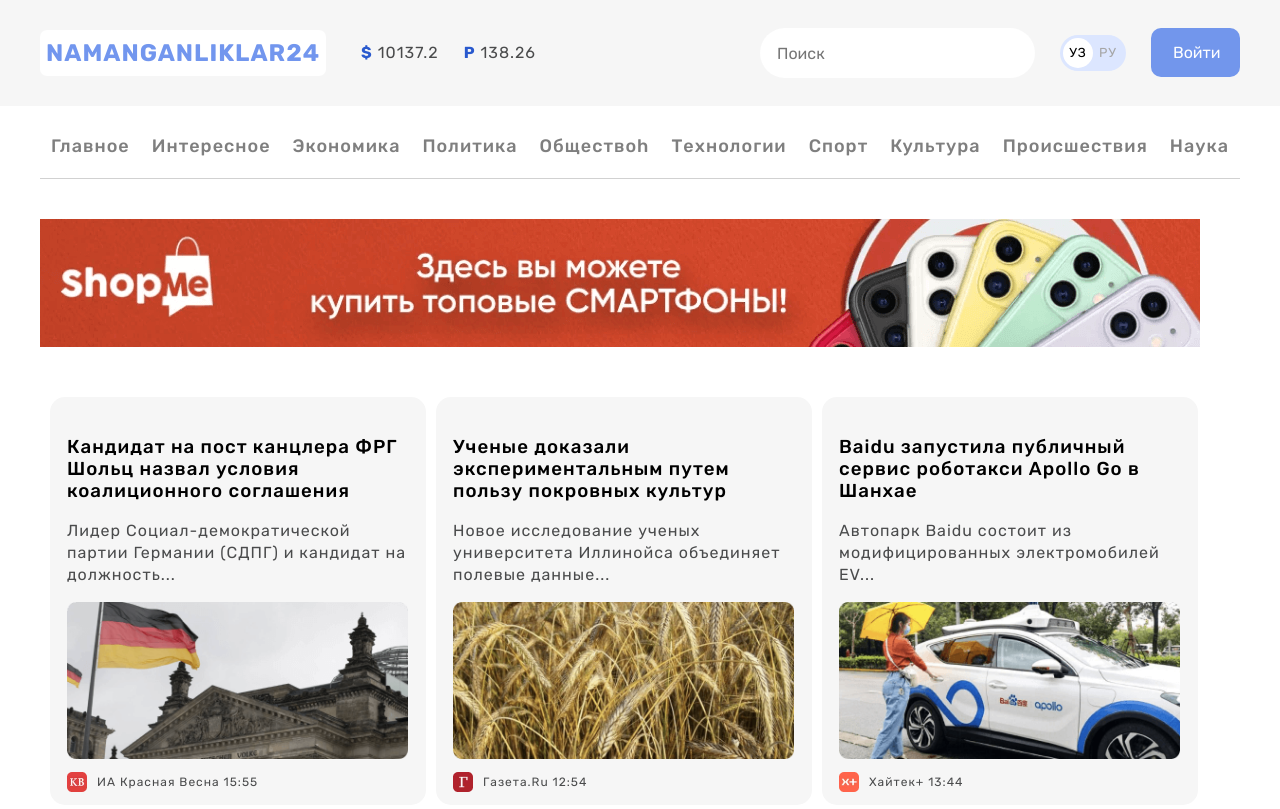
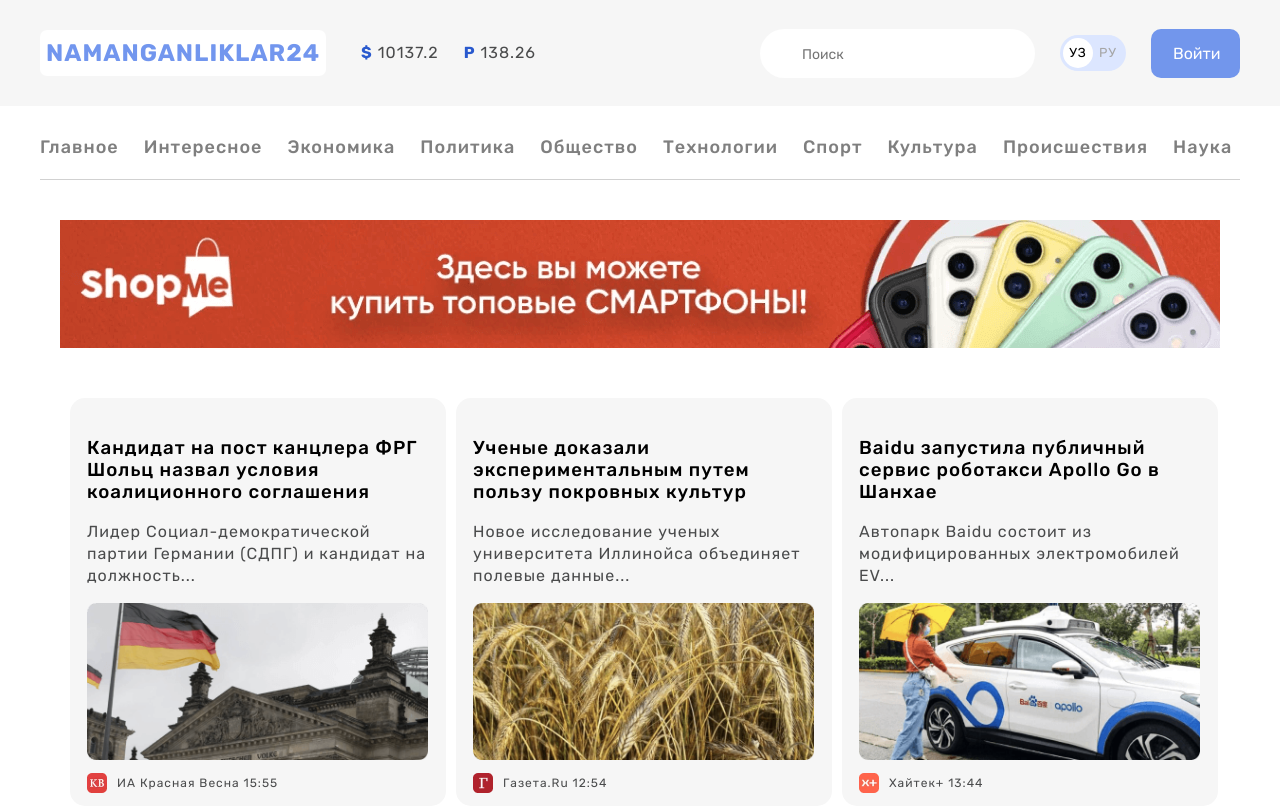
Before and after one commit to Frontend-testers/Namanganliklar-24, a plain HTML site: page index.html in a window 1280 px wide. Shown: the top 809 px of the page. Drawn offline with Linux system fonts and the light colour scheme.

Commit message:
add final corrections to the header

```diff
--- a/css/style.css
+++ b/css/style.css
@@ -62,6 +62,14 @@ ul {
   margin: 0;
   padding: 0;
 }
+
+/* Outli-styles */
+
+*:focus {
+  outline: 2px dashed rgba(114, 150, 236, 1);
+  outline-offset: 3px;
+}
+
 /* Rubik 700 , 400 , 500
 font-family: 'Open Sans', sans-serif;
 font-family: 'Rubik', 'Open Sans', sans-serif;
@@ -126,10 +134,13 @@ strong {
   border-radius: 60px;
   padding-top: 15px;
   padding-bottom: 13px;
+  padding-left: 40px;
+  padding-right: 20px;
   width: 275px;
   margin-right: 25px;
-  padding-left: 15px;
   border-color: transparent;
+  font-size: 14px;
+  line-height: normal;
 }
 
 .language-container {
@@ -182,17 +193,20 @@ strong {
   margin: 0;
   padding: 0;
   display: flex;
+  flex-wrap: wrap;
   list-style: none;
   border-bottom: 1px solid #D1D1D1;
 }
 .nav-bar-item {
   padding: 0;
   margin: 0;
-  flex-grow: 1;
-  /* width: 72px; */
   margin-top: 30px;
   margin-bottom: 20px;
-  text-align: center;
+  align-items: center;
+  /* flex-grow: 1; */
+}
+.nav-bar-item:not(:last-child){
+  margin-right: 25px;
 }
 
 .nav-bar-link {
@@ -201,14 +215,21 @@ strong {
   color: #7F7F7F;
   font-size: 18px;
   font-weight: 500;
-  font-style: 18px;
-  line-height: 21px;
+  line-height: normal;
 }
+.nav-bar-link:hover {
+  color:rgba(114, 150, 236, 1);
+}
+.nav-bar-link:active {
+  opacity: 0.6;
+}
+
 .nav-bar-line {
   color: #DCE6FF
 }
 
 .header-advert-img {
+  display: flex;
   width: 1160px;
   height: 128px;
   margin-top: 40px;
--- a/index.html
+++ b/index.html
@@ -17,7 +17,7 @@
   <link href="https://fonts.googleapis.com/css2?family=Open+Sans:wght@400;700&family=Rubik:wght@400;500;700&display=swap" rel="stylesheet">
 
 </head>
-<body>
+<body >
   <!-- Header -->
   <header class="header">
     <div class="header-background">
@@ -41,8 +41,14 @@
           </div>
           <!-- Search -->
           <div class="search-section">
-            <input class="input" type="search"
-            placeholder="Поиск">
+            <form action="http://echo.htmlacademy.ru" method="GET">
+
+              <!--  <label for="search">Search</label> -->
+
+              <input class="input" id="search" type="search"
+              placeholder="Поиск" name="asked for search" aria-label="Поиск" required>
+
+            </form>
             <!-- Lang-toggler -->
             <div class="language-container">
               <a href="index.html" class="language-link language-link-active">УЗ</a>
@@ -59,20 +65,26 @@
 
       <div class="nav-bar-container">
         <div class="container">
+          <nav>
             <ul class="nav-bar">
               <li class="nav-bar-item"><a class="nav-bar-link" href="#">Главное</a></li>
               <li class="nav-bar-item"><a class="nav-bar-link" href="#">Интересное</a></li>
               <li class="nav-bar-item"><a class="nav-bar-link" href="#">Экономика</a></li>
               <li class="nav-bar-item"><a class="nav-bar-link" href="#">Политика</a></li>
-            <li class="nav-bar-item"><a class="nav-bar-link" href="#">Обществоh</a></li>
+              <li class="nav-bar-item"><a class="nav-bar-link" href="#">Общество</a></li>
               <li class="nav-bar-item"><a class="nav-bar-link" href="#">Технологии</a></li>
               <li class="nav-bar-item"><a class="nav-bar-link" href="#">Спорт</a></li>
               <li class="nav-bar-item"><a class="nav-bar-link" href="#">Культура</a></li>
               <li class="nav-bar-item"><a class="nav-bar-link" href="#">Происшествия</a></li>
               <li class="nav-bar-item"><a class="nav-bar-link" href="#">Наука</a></li>
             </ul>
+          </nav>
 
-          <a href="#"><img class="header-advert-img" src="img/shop-me.png" alt="" width="1160" height="128" srcset="img/shop-me.png 1x, img/shop-me@2x.png 2x"></a>
+          <aside class="container">
+            <a href="http://olcha.uz" target="_blank">
+              <img class="header-advert-img" src="img/shop-me.png" alt="" width="1200" height="128" srcset="img/shop-me.png 1x, img/shop-me@2x.png 2x">
+            </a>
+          </aside>
         </div>
       </div>
     </div>
@@ -82,7 +94,7 @@
   <!-- MAIN CONTENT -->
   <main class="container">
 
-    <section class="news-card-container news-card-section">
+    <section class=" container news-card-container news-card-section">
 
       <a href="#" class="news-card-link">
         <div class="news-card">
```
Lines whose indentation alone changed are shown as unchanged.
